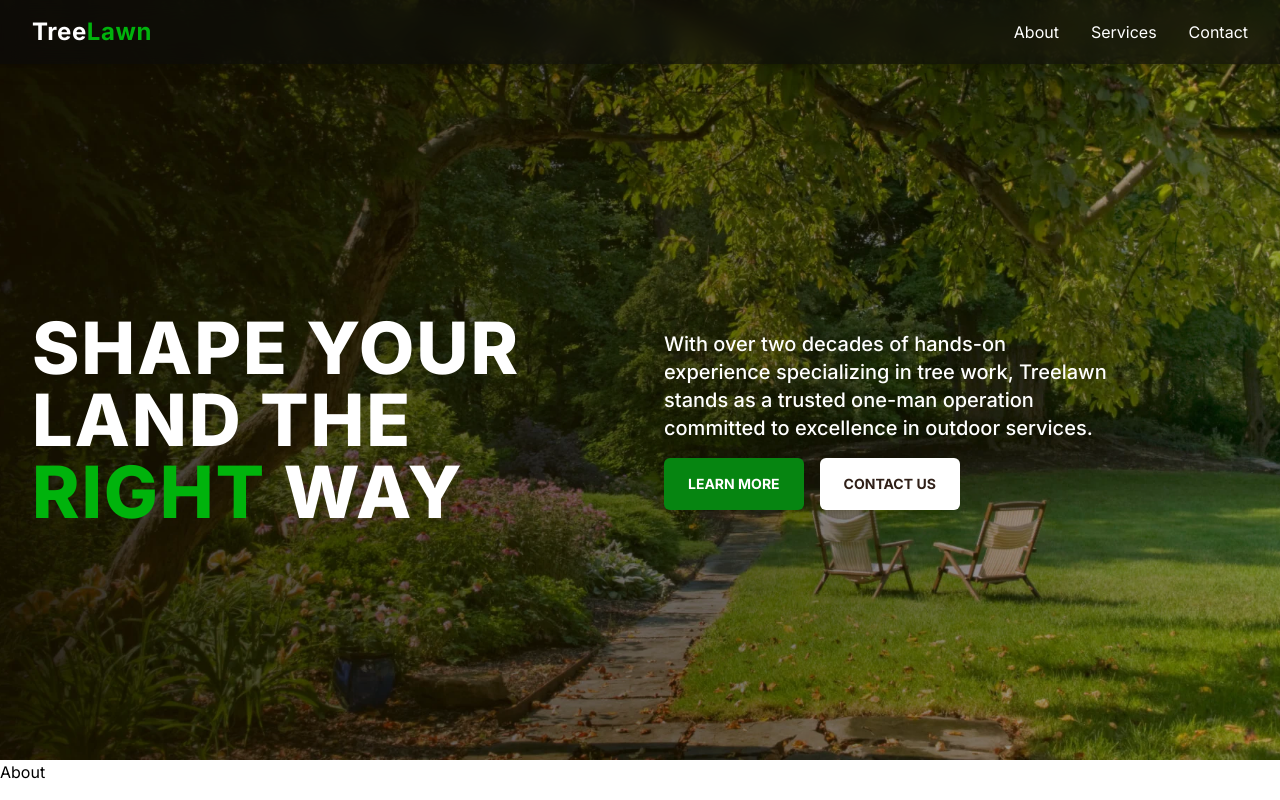
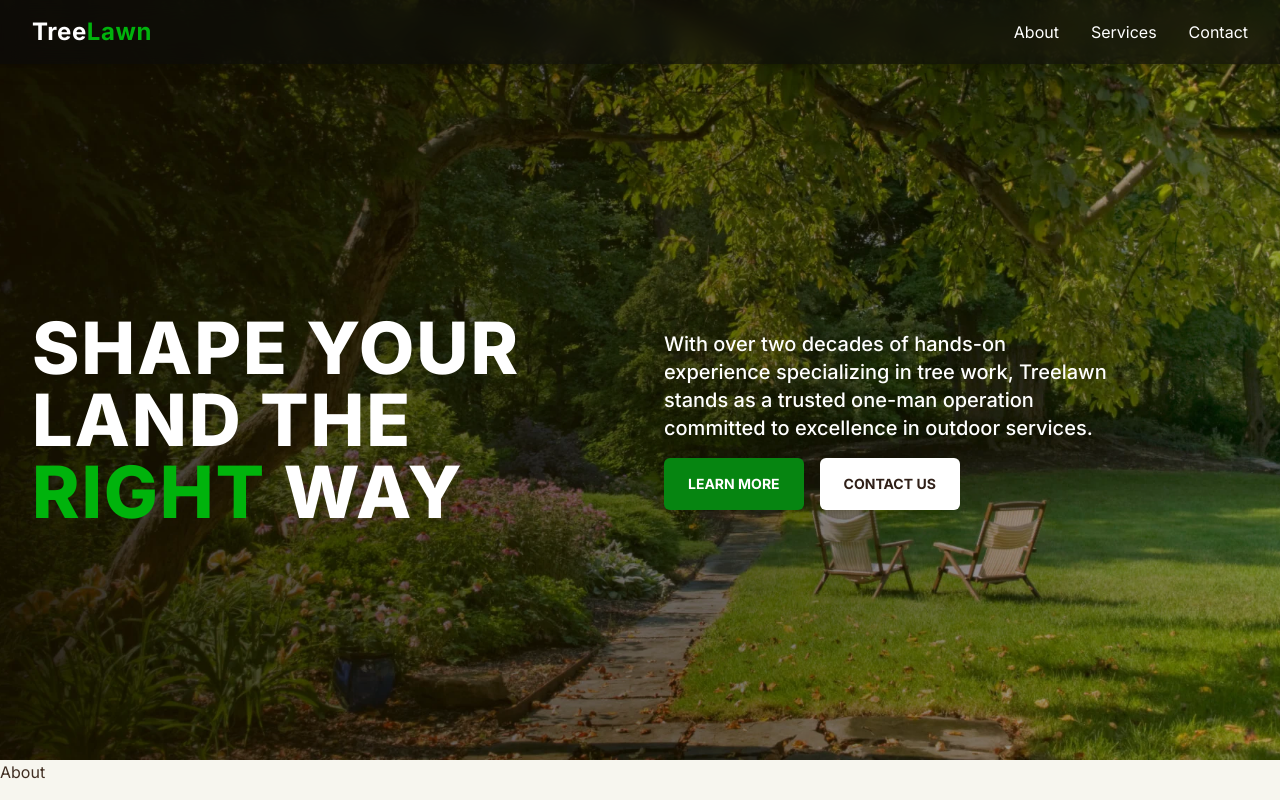
Before and after one commit to KramYengir/treelawn_v2, a Next.js app: page / in a window 1280 px wide. Shown: the top 800 px of the page. Built offline with nearby package versions, Linux system fonts and the light colour scheme.

Commit message:
make text dark brown

```diff
--- a/app/layout.tsx
+++ b/app/layout.tsx
@@ -16,7 +16,9 @@ export default function RootLayout({
 }>) {
   return (
     <html lang="en" className="h-full">
-      <body className={`${inter.className}  antialiased min-h-full`}>
+      <body
+        className={`${inter.className}  antialiased min-h-full text-mucky-900 bg-mucky-50`}
+      >
         {children}
       </body>
     </html>
```
